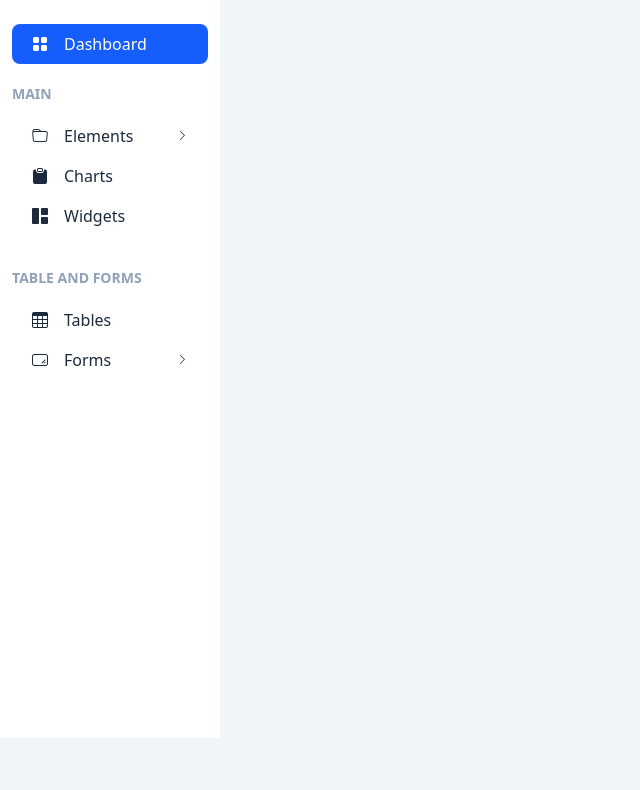
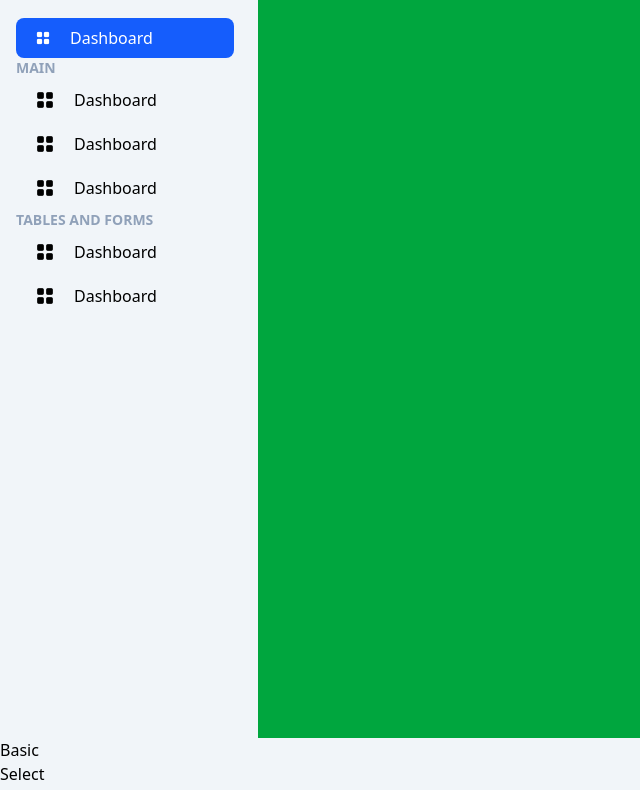
Before and after one commit to efraimurelpalodang/dashboard-adminSite-2, a plain HTML site: page index.html in a window 1280 px wide. Shown: the part 62-852 px from the top of the page, without its empty margins (0-640 px from the left). Before the commit the page ends 800 px from the top, so only its background shows below. Drawn offline with nearby package versions, Linux system fonts and the light colour scheme.

Commit message:
memperbaiki struktur penulisan dan memulai dari awal lagi

```diff
--- a/index.html
+++ b/index.html
@@ -22,83 +22,85 @@
 </head>
 <body class="bg-slate-100">
   <!-- start -->
-  <div class="min-w-full min-h-full">
-    <!-- sidebar start -->
-      <section class="bg-white max-w-55 min-h-screen p-3">
-        <div class="flex flex-col gap-10">
+  <div class="grid grid-cols-5 min-h-screen max-h-screen gap-x-2">
+    <!-- start sidebar -->
+    <aside class="col-auto px-4 pt-2 flex flex-col gap-y-10">
       <!-- logo -->
-          <div class="logo flex gap-x-5 text-blue-600">
-            <i class="bi bi-apple text-2xl"></i>
-            <h1 class="text-xl mt-1.5 font-bold">AdminSide</h1>
-          </div>
+      <a href="#" class="flex items-center gap-x-6 text-blue-600">
+        <i class="bi bi-tencent-qq text-2xl"></i>
+        <h1 class="text-2xl font-bold">AdminSite</h1>
+      </a>
 
-          <!-- section -->
-          <ul class="text-slate-800">
-            <li class="bg-blue-600 text-white px-5 py-2 rounded-lg">
-              <a href="#" class="flex gap-x-4">
-                <i class="bi bi-grid-fill"></i>
-                <!-- <i class="bi bi-layout-wtf"></i> -->
+      <ul>
+        <li>
+          <a href="#" class="flex px-5 py-2 items-center gap-x-5 rounded-lg bg-blue-600 text-white">
+            <i class="bi bi-grid-fill text-sm"></i>
             <p>Dashboard</p>
           </a>
         </li>
 
-            <li class="font-bold text-slate-400 text-sm mt-5 mb-3">MAIN</li>
-            <li class="px-5 py-2">
-              <a href="" class="flex gap-x-4 items-center">
-                <i class="bi bi-folder"></i>
-                <p class="flex-initial w-35">Elements</p>
-                <i class="bi bi-chevron-right text-[.7em]"></i>
-              </a>
+        <li class="text-slate-400 font-bold text-sm">MAIN</li>
 
-              <!-- sub list start-->
-              <ul>
-                <li></li>
-              </ul>
-              <!-- sub list end-->
-
-            </li>
-            <li class="px-5 py-2">
-              <a href="" class="flex gap-x-4 items-center">
-                <i class="bi bi-clipboard-fill"></i>
-                <p>Charts</p>
+        <li>
+          <a href="#" class="flex px-5 py-2 items-center gap-x-5 rounded-lg hover:bg-slate-200">
+            <i class="bi bi-grid-fill text-lg"></i>
+            <p>Dashboard</p>
           </a>
         </li>
-            <li class="px-5 py-2">
-              <a href="" class="flex gap-x-4 items-center">
-                <i class="bi bi-grid-1x2-fill"></i>
-                <p>Widgets</p>
+        <li>
+          <a href="#" class="flex px-5 py-2 items-center gap-x-5 rounded-lg hover:bg-slate-200">
+            <i class="bi bi-grid-fill text-lg"></i>
+            <p>Dashboard</p>
+          </a>
+        </li>
+        <li>
+          <a href="#" class="flex px-5 py-2 items-center gap-x-5 rounded-lg hover:bg-slate-200">
+            <i class="bi bi-grid-fill text-lg"></i>
+            <p>Dashboard</p>
           </a>
         </li>
 
-            <li class="font-bold text-slate-400 text-sm mt-8 mb-3">TABLE AND FORMS</li>
+        <li class="text-slate-400 font-bold text-sm">TABLES AND FORMS</li>
 
-            <li class="px-5 py-2">
-              <a href="" class="flex gap-x-4 items-center">
-                <i class="bi bi-table"></i>
-                <p>Tables</p>
+        <li>
+          <a href="#" class="flex px-5 py-2 items-center gap-x-5 rounded-lg hover:bg-slate-200">
+            <i class="bi bi-grid-fill text-lg"></i>
+            <p>Dashboard</p>
           </a>
         </li>
-            <li class="px-5 py-2">
-              <a href="" class="flex gap-x-4 items-center">
-                <i class="bi bi-textarea-resize"></i>
-                <p class="flex-initial w-35">Forms</p>
-                <i class="bi bi-chevron-right text-[.7em]"></i>
+        <li>
+          <a href="#" class="flex px-5 py-2 items-center gap-x-5 rounded-lg hover:bg-slate-200">
+            <i class="bi bi-grid-fill text-lg"></i>
+            <p>Dashboard</p>
           </a>
-
-              <!-- sub list start-->
-              <ul>
-                <li></li>
-              </ul>
-              <!-- sub list end-->
-
         </li>
-
       </ul>
 
-        </div>
-      </section>
-    <!-- sidebar finish -->
+    </aside>
+    <!-- end sidebar -->
+    <main class="bg-green-600 col-span-4">
+
+    </main>
   </div>
   <!-- finish -->
 </body>
 </html>
+
+<!-- sub list start-->
+<ul>
+  <li>Basic</li>
+  <li>Select</li>
+  <li>Checkbox</li>
+  <li>Radio</li>
+</ul>
+<!-- sub list end-->
+
+
+<!-- sub list start-->
+<ul>
+  <li>Alert</li>
+  <li>Badges</li>
+  <li>Breadcrumbs</li>
+  <li>Button</li>
+</ul>
+<!-- sub list end-->
```
Lines whose indentation alone changed are shown as unchanged.
